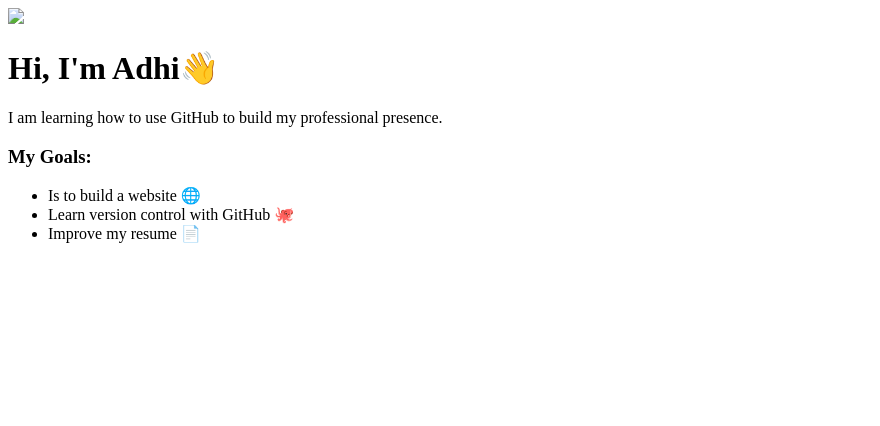
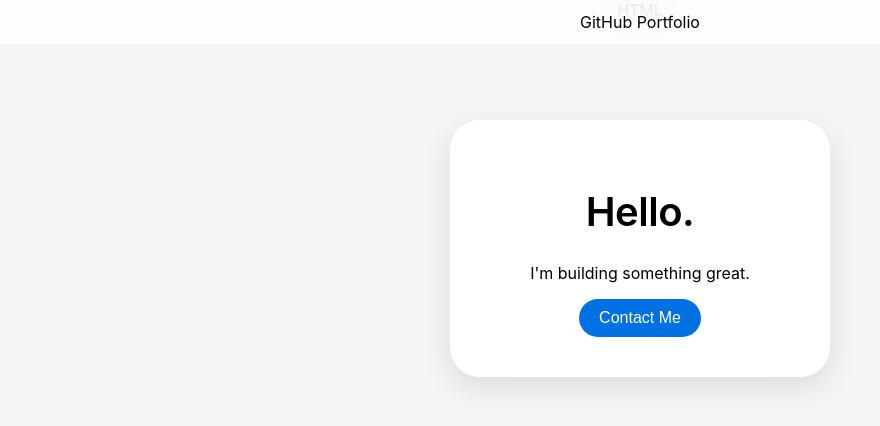
Before and after one commit to adhikrishnaZ/TESTPROJECT, a plain HTML site: page index.html in a window 1280 px wide. Shown: the whole page, without its empty margins (0-880 px from the left). Drawn offline with Linux system fonts and the light colour scheme.

Commit message:
Update index.html

```diff
--- a/index.html
+++ b/index.html
@@ -1,18 +1,65 @@
+HTML
 <!DOCTYPE html>
 <html>
 <head>
-    <title>My Bio Page</title>
+    <title>My Apple-Style Bio</title>
+    <style>
+        body {
+            font-family: -apple-system, BlinkMacSystemFont, "Segoe UI", Roboto, Helvetica, Arial, sans-serif;
+            background-color: #f5f5f7; /* Apple's light gray background */
+            margin: 0;
+            display: flex;
+            flex-direction: column;
+            align-items: center;
+        }
+
+        /* The Frosted Glass Header */
+        nav {
+            width: 100%;
+            height: 44px;
+            background: rgba(255, 255, 255, 0.8);
+            backdrop-filter: blur(20px); /* This creates the frosted effect */
+            position: fixed;
+            top: 0;
+            display: flex;
+            justify-content: center;
+            align-items: center;
+            z-index: 1000;
+        }
+
+        /* The Main Content Card */
+        .card {
+            background: white;
+            padding: 40px;
+            border-radius: 30px; /* Rounded corners like an iPhone */
+            box-shadow: 0 10px 30px rgba(0,0,0,0.1);
+            margin-top: 100px;
+            text-align: center;
+            width: 300px;
+        }
+
+        h1 { font-size: 40px; font-weight: 600; letter-spacing: -0.5px; }
+
+        button {
+            background-color: #0071e3; /* Apple Blue */
+            color: white;
+            border: none;
+            padding: 10px 20px;
+            border-radius: 20px;
+            font-size: 16px;
+            cursor: pointer;
+        }
+    </style>
 </head>
-<img src="welcome.jpg alt="WELCOME" width="500" ">
 <body>
-    <h1>Hi, I'm Adhi👋</h1>
-    <p>I am learning how to use GitHub to build my professional presence.</p>
 
-    <h3>My Goals:</h3>
-    <ul>
-        <li>Is to build a website 🌐</li>
-        <li>Learn version control with GitHub 🐙</li>
-        <li>Improve my resume 📄</li>
-    </ul>
+    <nav>GitHub Portfolio</nav>
+
+    <div class="card">
+        <h1>Hello.</h1>
+        <p>I'm building something great.</p>
+        <button>Contact Me</button>
+    </div>
+
 </body>
 </html>
```
